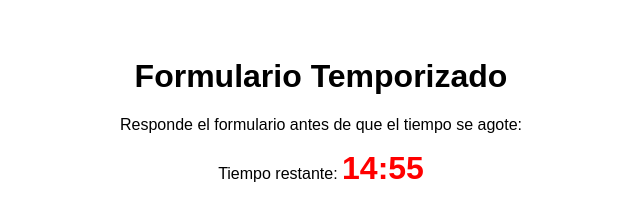
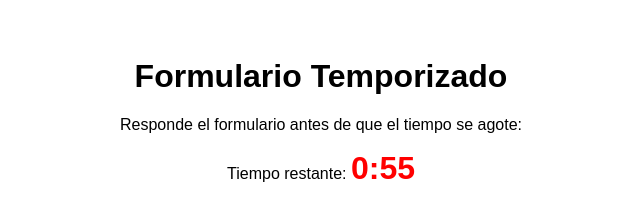
Before and after one commit to jsalazarh/timer, a plain HTML site: page index.html in a window 1280 px wide. Shown: the part 198-419 px from the top of the page, without its empty margins (319-959 px from the left). Drawn offline with Linux system fonts and the light colour scheme.

Commit message:
Update index.html

```diff
--- a/index.html
+++ b/index.html
@@ -46,7 +46,8 @@
     // CONFIGURACIÓN
     //const FORM_URL = "https://docs.google.com/forms/d/e/1k045U2cUau5gTrt76Dlf5lZ_3Xm4IcnJYKwYfS00KeY/viewform";
     const FORM_URL = "https://docs.google.com/forms/d/1k045U2cUau5gTrt76Dlf5lZ_3Xm4IcnJYKwYfS00KeY/viewform";
-    const TOTAL_TIME = 15 * 60 * 1000; // Tiempo total: 15 minutos en milisegundos.
+    //const TOTAL_TIME = 15 * 60 * 1000; // Tiempo total: 15 minutos en milisegundos.
+    const TOTAL_TIME = 1 * 60 * 1000;
 
     // VARIABLES
     const startTime = new Date().getTime();
```
